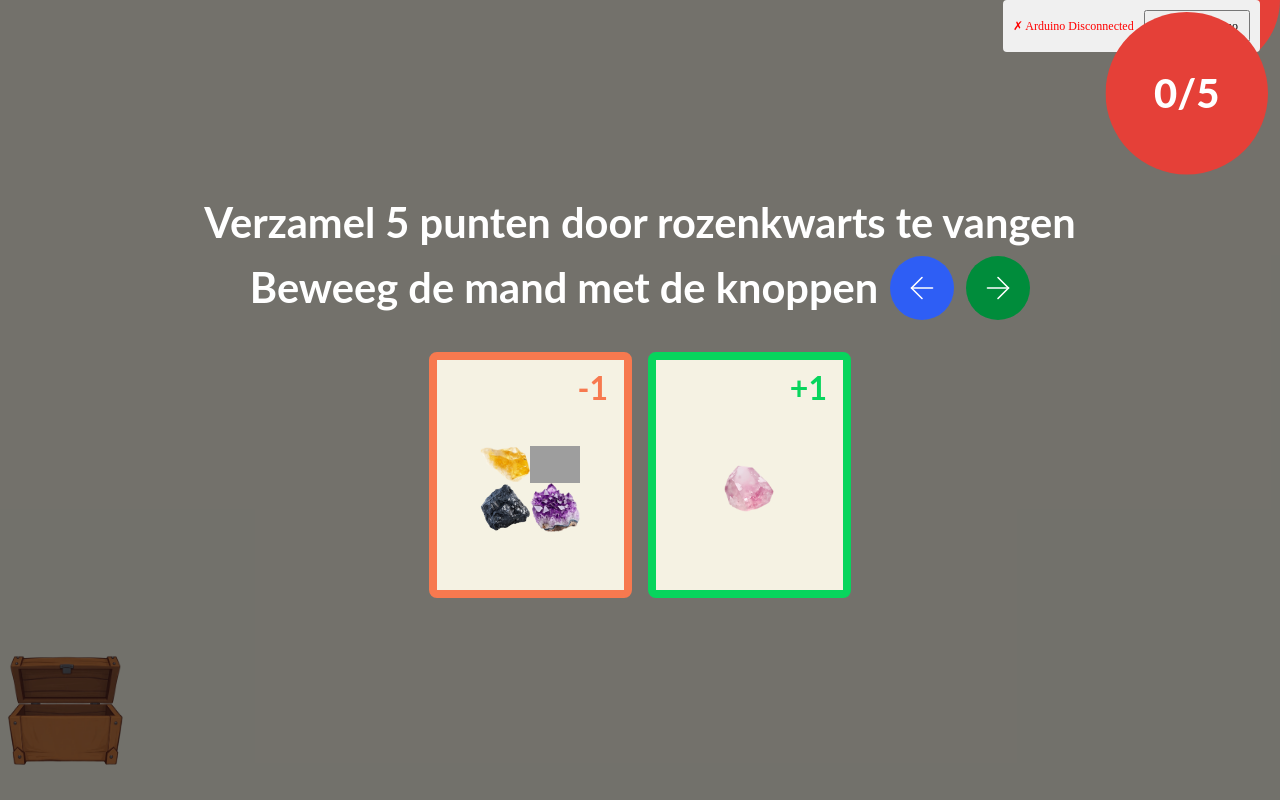
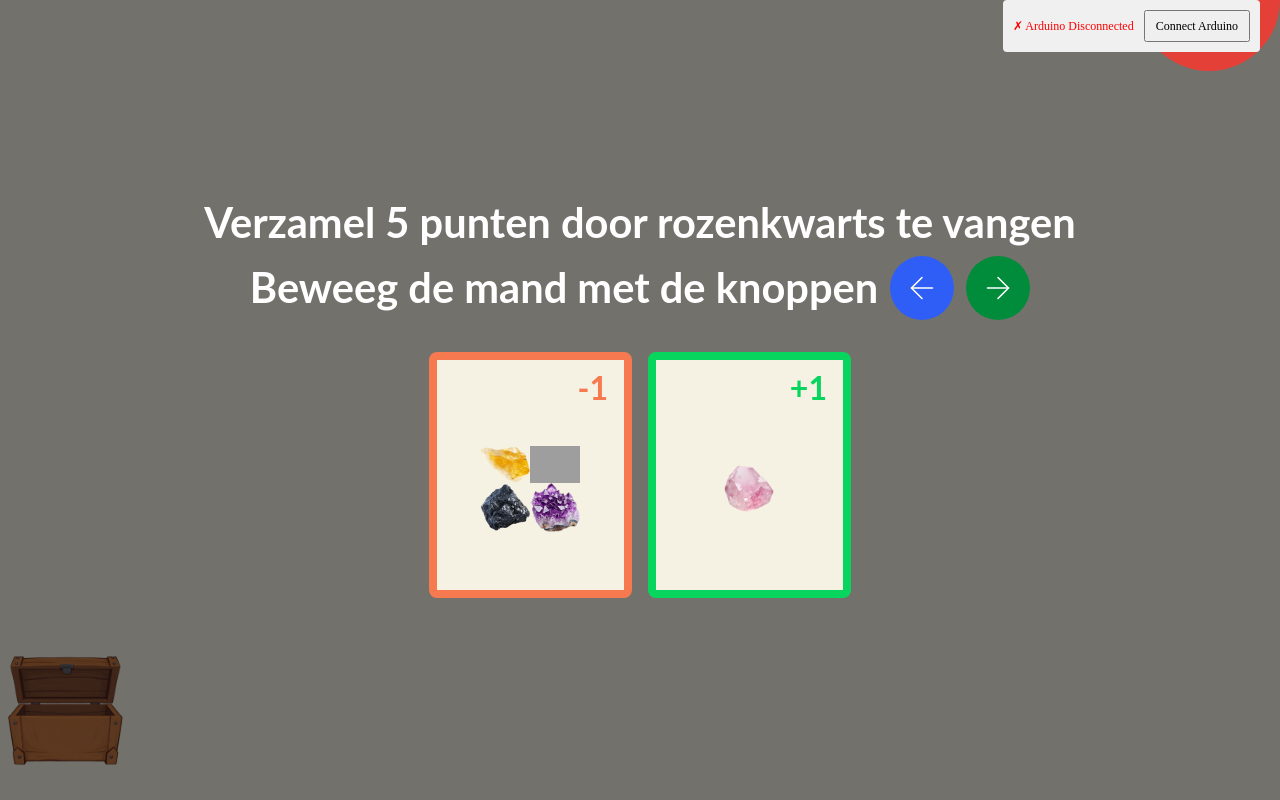
Before and after one commit to liesdepraeter/Steenschat-interface, a React (Vite) app in the folder steenschat/: page /catchgame in a window 1280 px wide. Built offline with nearby package versions, Linux system fonts and the light colour scheme; grey boxes are pictures that could not be loaded.

Commit message:
visual feedback in CatchGame with color background flash

```diff
--- a/steenschat/src/Pages/CatchGame.css
+++ b/steenschat/src/Pages/CatchGame.css
@@ -91,3 +91,36 @@
   justify-content: center;
   padding-bottom: 0 !important;
 }
+
+/* Flash animations for visual feedback */
+@keyframes flashGreen {
+  0% {
+    background-color: var(--color-background);
+  }
+  50% {
+    background-color: var(--color-green-light);
+  }
+  100% {
+    background-color: var(--color-background);
+  }
+}
+
+@keyframes flashRed {
+  0% {
+    background-color: var(--color-background);
+  }
+  50% {
+    background-color: var(--color-red-light);
+  }
+  100% {
+    background-color: var(--color-background);
+  }
+}
+
+.flash--green {
+  animation: flashGreen 0.3s ease-in-out;
+}
+
+.flash--red {
+  animation: flashRed 0.3s ease-in-out;
+}
--- a/steenschat/src/Pages/CatchGame.tsx
+++ b/steenschat/src/Pages/CatchGame.tsx
@@ -54,6 +54,7 @@ const CatchGame: React.FC<CatchGameProps> = ({ variant = "rozenkwarts" }) => {
   const basketXRef = useRef(0);
   const [score, setScore] = useState(0);
   const [stones, setStones] = useState<FallingStone[]>([]);
+  const [flashType, setFlashType] = useState<'green' | 'red' | null>(null);
 
   // Reset state on mount so de start-overlay altijd beschikbaar is bij binnenkomen
   useEffect(() => {
@@ -64,6 +65,7 @@ const CatchGame: React.FC<CatchGameProps> = ({ variant = "rozenkwarts" }) => {
     caughtStonesRef.current.clear();
     setScore(0);
     setStones([]);
+    setFlashType(null);
   }, [setShowStart, setHasStarted, setShowSuccess, setIsPaused]);
 
   // ---SOUNDS ---
@@ -139,6 +141,8 @@ const CatchGame: React.FC<CatchGameProps> = ({ variant = "rozenkwarts" }) => {
 
               if (stone.type === variant) {
                 correctSoundRef.current?.play();
+                setFlashType('green');
+                setTimeout(() => setFlashType(null), 300);
                 setScore(sc => {
                   const newScore = sc + 1;
                   if (newScore >= 5) {
@@ -149,6 +153,8 @@ const CatchGame: React.FC<CatchGameProps> = ({ variant = "rozenkwarts" }) => {
                 });
               } else {
                 wrongSoundRef.current?.play();
+                setFlashType('red');
+                setTimeout(() => setFlashType(null), 300);
                 // Incorrect stones don't affect the score
               }
             }
@@ -171,14 +177,16 @@ const CatchGame: React.FC<CatchGameProps> = ({ variant = "rozenkwarts" }) => {
   const stoneColor = stoneByName[variant].color;
 
   return (
-    <div className="full-screen-container" ref={containerRef}>
+    <div className={`full-screen-container ${flashType ? `flash--${flashType}` : ''}`} ref={containerRef}>
 
-      {/* SCORE */}
-      <div className="score-box">
-        <Circle size="base" color={stoneColor}> {/*variantColors[variant]*/}
-          <p>{score}/5</p>
-        </Circle>
-      </div>
+      {/* SCORE - Only show when game has started */}
+      {!showStart && hasStarted && (
+        <div className="score-box">
+          <Circle size="base" color={stoneColor}> {/*variantColors[variant]*/}
+            <p>{score}/5</p>
+          </Circle>
+        </div>
+      )}
 
       {/* START OVERLAY */}
       {showStart && !showSuccess && (
```
